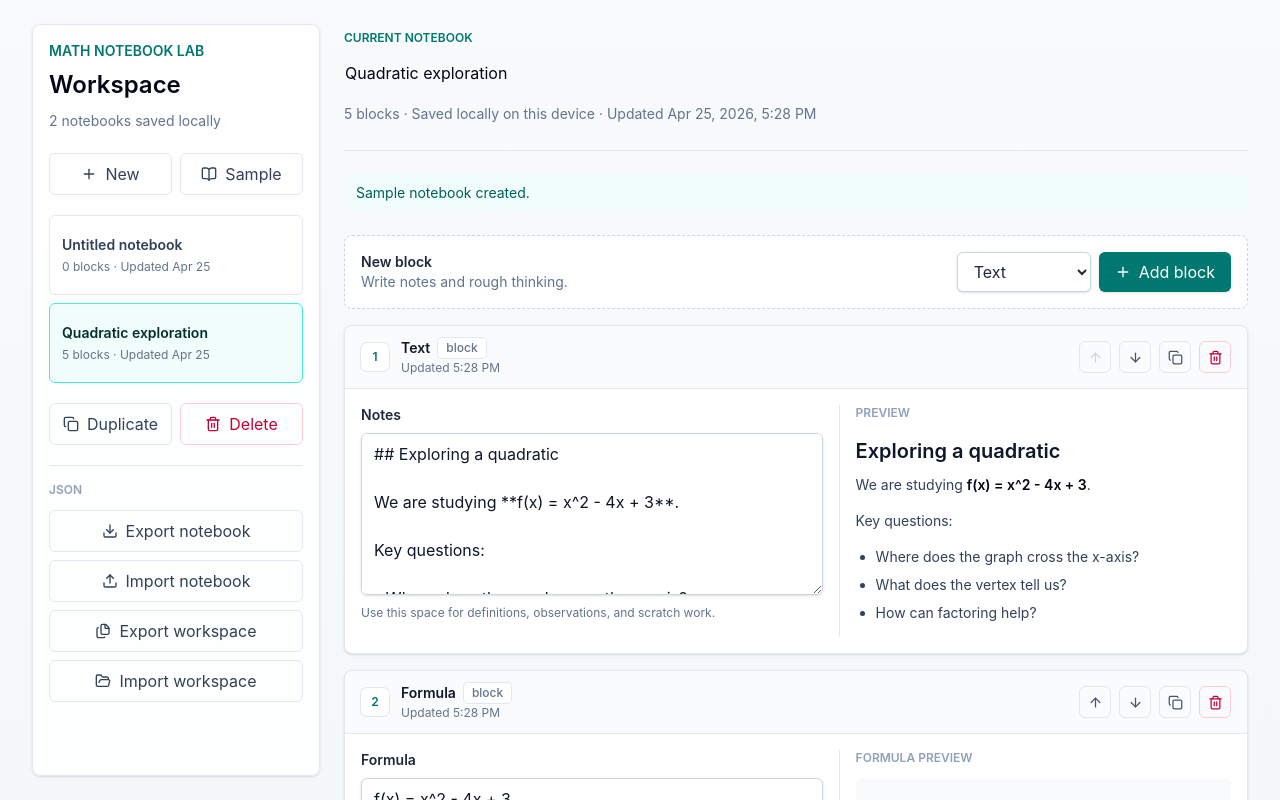
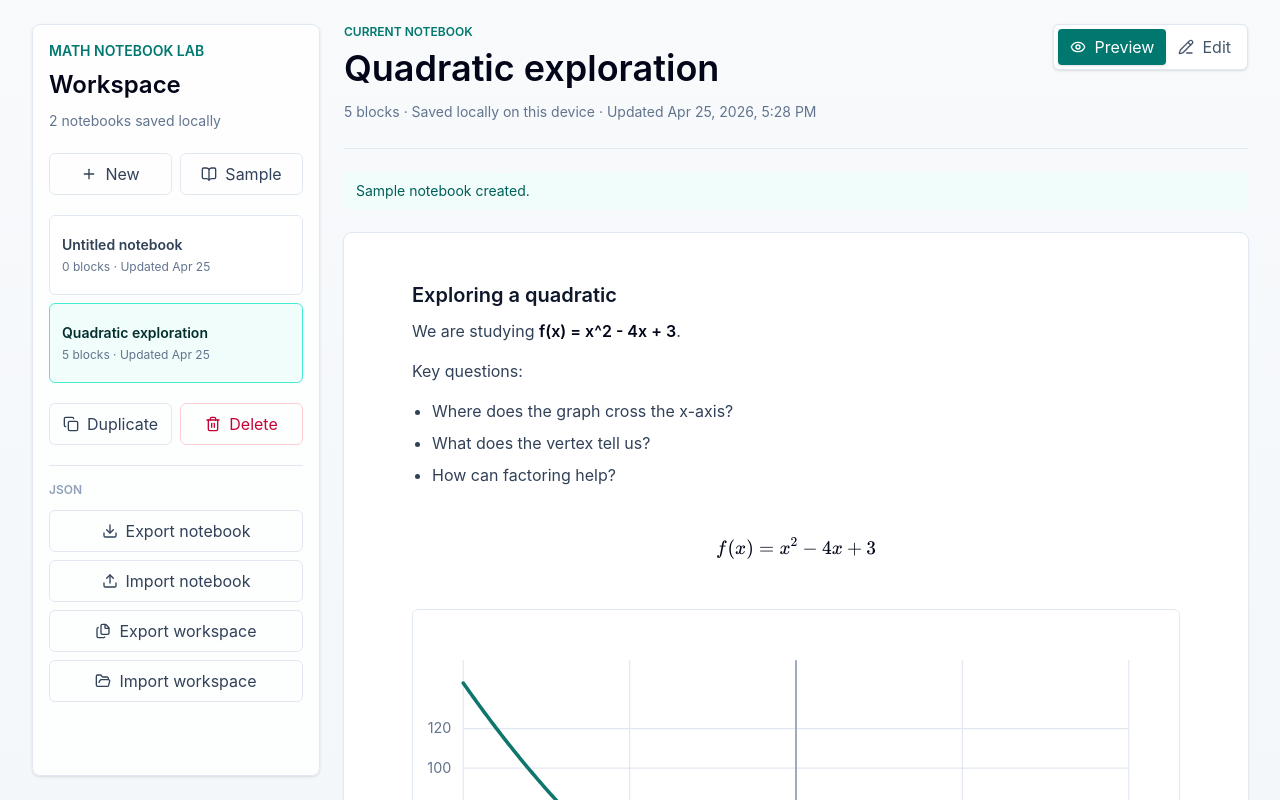
Before and after one commit to Rukomoynikov/mathplorer, a React (Vite) app: page / in a window 1280 px wide. Both pictures are taken after a click on the button "Sample". Shown: the top 800 px of the page. Built offline with nearby package versions, Linux system fonts and the light colour scheme.

Commit message:
Add article-style preview mode

```diff
--- a/src/App.tsx
+++ b/src/App.tsx
@@ -1,5 +1,5 @@
 import { useEffect, useRef, useState } from 'react'
-import { BookOpen, Plus, Upload } from 'lucide-react'
+import { BookOpen, Eye, PencilLine, Plus, Upload } from 'lucide-react'
 import Notebook from './components/Notebook'
 import NotebookTitleControl from './components/NotebookTitleControl'
 import WorkspaceSidebar from './components/WorkspaceSidebar'
@@ -26,6 +26,7 @@ import {
 import type {
   BlockType,
   Notebook as NotebookModel,
+  NotebookViewMode,
   NotebookWorkspace,
 } from './types'
 
@@ -38,6 +39,54 @@ type NoNotebookStateProps = {
   onCreateNotebook: () => void
   onCreateSampleNotebook: () => void
   onImportNotebook: () => void
+}
+
+type NotebookViewModeToggleProps = {
+  mode: NotebookViewMode
+  onModeChange: (mode: NotebookViewMode) => void
+}
+
+function NotebookViewModeToggle({
+  mode,
+  onModeChange,
+}: NotebookViewModeToggleProps) {
+  const options: Array<{
+    icon: typeof Eye
+    label: string
+    value: NotebookViewMode
+  }> = [
+    { icon: Eye, label: 'Preview', value: 'preview' },
+    { icon: PencilLine, label: 'Edit', value: 'edit' },
+  ]
+
+  return (
+    <div
+      aria-label="Notebook view mode"
+      className="inline-flex rounded-md border border-slate-200 bg-white p-1 shadow-sm"
+      role="group"
+    >
+      {options.map(({ icon: Icon, label, value }) => {
+        const isSelected = mode === value
+
+        return (
+          <button
+            key={value}
+            type="button"
+            aria-pressed={isSelected}
+            onClick={() => onModeChange(value)}
+            className={`inline-flex items-center justify-center gap-2 rounded px-3 py-1.5 text-sm font-semibold transition ${
+              isSelected
+                ? 'bg-teal-700 text-white shadow-sm'
+                : 'text-slate-600 hover:bg-slate-50 hover:text-slate-900'
+            }`}
+          >
+            <Icon size={16} aria-hidden="true" />
+            {label}
+          </button>
+        )
+      })}
+    </div>
+  )
 }
 
 function loadWorkspace(): NotebookWorkspace {
@@ -125,6 +174,8 @@ function NoNotebookState({
 
 function App() {
   const [workspace, setWorkspace] = useState<NotebookWorkspace>(loadWorkspace)
+  const [notebookViewMode, setNotebookViewMode] =
+    useState<NotebookViewMode>('preview')
   const [notice, setNotice] = useState<AppNotice | null>(null)
   const notebookImportInputRef = useRef<HTMLInputElement>(null)
   const workspaceImportInputRef = useRef<HTMLInputElement>(null)
@@ -133,6 +184,10 @@ function App() {
     workspace.notebooks.find(
       (notebook) => notebook.id === workspace.currentNotebookId,
     ) ?? null
+
+  useEffect(() => {
+    setNotebookViewMode('preview')
+  }, [currentNotebook?.id])
 
   useEffect(() => {
     try {
@@ -582,10 +637,23 @@ function App() {
           {currentNotebook ? (
             <>
               <header className="border-b border-slate-200 pb-6">
+                <div className="flex flex-col gap-4 sm:flex-row sm:items-start sm:justify-between">
+                  <div className="min-w-0 flex-1">
+                    {notebookViewMode === 'edit' ? (
                       <NotebookTitleControl
                         title={currentNotebook.title}
                         onRename={handleRenameNotebook}
                       />
+                    ) : (
+                      <div>
+                        <p className="text-xs font-semibold uppercase text-teal-700">
+                          Current notebook
+                        </p>
+                        <h1 className="mt-2 break-words text-3xl font-semibold text-slate-950 sm:text-4xl">
+                          {currentNotebook.title}
+                        </h1>
+                      </div>
+                    )}
                     <p className="mt-3 text-sm leading-6 text-slate-500">
                       {currentNotebook.blocks.length}{' '}
                       {currentNotebook.blocks.length === 1 ? 'block' : 'blocks'} ·
@@ -595,6 +663,13 @@ function App() {
                         timeStyle: 'short',
                       })}
                     </p>
+                  </div>
+
+                  <NotebookViewModeToggle
+                    mode={notebookViewMode}
+                    onModeChange={setNotebookViewMode}
+                  />
+                </div>
               </header>
 
               {notice && (
@@ -613,6 +688,7 @@ function App() {
               <Notebook
                 key={currentNotebook.id}
                 blocks={currentNotebook.blocks}
+                mode={notebookViewMode}
                 onAddBlock={handleAddBlock}
                 onLoadSampleNotebook={handleLoadSampleIntoCurrentNotebook}
                 onUpdateBlock={handleUpdateBlock}
--- a/src/components/BlockRenderer.tsx
+++ b/src/components/BlockRenderer.tsx
@@ -4,11 +4,12 @@ import FormulaBlock from './blocks/FormulaBlock'
 import GraphBlock from './blocks/GraphBlock'
 import SolverBlock from './blocks/SolverBlock'
 import TextBlock from './blocks/TextBlock'
-import type { Block } from '../types'
+import type { Block, NotebookViewMode } from '../types'
 
 type BlockRendererProps = {
   block: Block
   index: number
+  mode: NotebookViewMode
   totalBlocks: number
   onCreateExplanationFromFormula: (id: string) => void
   onCreateGraphFromFormula: (id: string) => void
@@ -21,6 +22,7 @@ type BlockRendererProps = {
 export default function BlockRenderer({
   block,
   index,
+  mode,
   totalBlocks,
   onCreateExplanationFromFormula,
   onCreateGraphFromFormula,
@@ -31,7 +33,34 @@ export default function BlockRenderer({
 }: BlockRendererProps) {
   const commonProps = {
     content: block.content,
+    mode,
     onChange: (content: string) => onUpdateBlock(block.id, content),
+  }
+
+  if (mode === 'preview' && !block.content.trim()) {
+    return null
+  }
+
+  const blockContent = (
+    <>
+      {block.type === 'text' && <TextBlock {...commonProps} />}
+      {block.type === 'formula' && (
+        <FormulaBlock
+          {...commonProps}
+          onDelete={() => onDeleteBlock(block.id)}
+          onDuplicate={() => onDuplicateBlock(block.id)}
+          onExplain={() => onCreateExplanationFromFormula(block.id)}
+          onGraph={() => onCreateGraphFromFormula(block.id)}
+        />
+      )}
+      {block.type === 'graph' && <GraphBlock {...commonProps} />}
+      {block.type === 'solver' && <SolverBlock {...commonProps} />}
+      {block.type === 'explanation' && <ExplanationBlock {...commonProps} />}
+    </>
+  )
+
+  if (mode === 'preview') {
+    return <section>{blockContent}</section>
   }
 
   return (
@@ -41,6 +70,7 @@ export default function BlockRenderer({
         blockNumber={index + 1}
         canMoveDown={index < totalBlocks - 1}
         canMoveUp={index > 0}
+        mode={mode}
         onDelete={() => onDeleteBlock(block.id)}
         onDuplicate={() => onDuplicateBlock(block.id)}
         onMoveDown={() => onMoveBlock(block.id, 'down')}
@@ -48,19 +78,7 @@ export default function BlockRenderer({
       />
 
       <div className="p-4">
-        {block.type === 'text' && <TextBlock {...commonProps} />}
-        {block.type === 'formula' && (
-          <FormulaBlock
-            {...commonProps}
-            onDelete={() => onDeleteBlock(block.id)}
-            onDuplicate={() => onDuplicateBlock(block.id)}
-            onExplain={() => onCreateExplanationFromFormula(block.id)}
-            onGraph={() => onCreateGraphFromFormula(block.id)}
-          />
-        )}
-        {block.type === 'graph' && <GraphBlock {...commonProps} />}
-        {block.type === 'solver' && <SolverBlock {...commonProps} />}
-        {block.type === 'explanation' && <ExplanationBlock {...commonProps} />}
+        {blockContent}
       </div>
     </article>
   )
--- a/src/components/BlockToolbar.tsx
+++ b/src/components/BlockToolbar.tsx
@@ -1,12 +1,13 @@
 import type { ReactNode } from 'react'
 import { ArrowDown, ArrowUp, Copy, Trash2 } from 'lucide-react'
-import { BLOCK_TYPE_LABELS, type Block } from '../types'
+import { BLOCK_TYPE_LABELS, type Block, type NotebookViewMode } from '../types'
 
 type BlockToolbarProps = {
   block: Block
   blockNumber: number
   canMoveDown: boolean
   canMoveUp: boolean
+  mode: NotebookViewMode
   onDelete: () => void
   onDuplicate: () => void
   onMoveDown: () => void
@@ -52,11 +53,14 @@ export default function BlockToolbar({
   blockNumber,
   canMoveDown,
   canMoveUp,
+  mode,
   onDelete,
   onDuplicate,
   onMoveDown,
   onMoveUp,
 }: BlockToolbarProps) {
+  const isEditing = mode === 'edit'
+
   return (
     <div className="flex flex-col gap-3 border-b border-slate-200 bg-slate-50/70 px-4 py-3 sm:flex-row sm:items-center sm:justify-between">
       <div className="flex items-center gap-3">
@@ -81,6 +85,7 @@ export default function BlockToolbar({
         </div>
       </div>
 
+      {isEditing && (
         <div className="flex flex-wrap gap-2">
           <ToolbarIconButton
             label="Move block up"
@@ -103,6 +108,7 @@ export default function BlockToolbar({
             <Trash2 size={15} aria-hidden="true" />
           </ToolbarIconButton>
         </div>
+      )}
     </div>
   )
 }
--- a/src/components/Notebook.tsx
+++ b/src/components/Notebook.tsx
@@ -1,9 +1,10 @@
 import AddBlockMenu from './AddBlockMenu'
 import BlockRenderer from './BlockRenderer'
-import type { Block, BlockType } from '../types'
+import type { Block, BlockType, NotebookViewMode } from '../types'
 
 type NotebookProps = {
   blocks: Block[]
+  mode: NotebookViewMode
   onAddBlock: (type: BlockType) => void
   onCreateExplanationFromFormula: (id: string) => void
   onCreateGraphFromFormula: (id: string) => void
@@ -16,6 +17,7 @@ type NotebookProps = {
 
 export default function Notebook({
   blocks,
+  mode,
   onAddBlock,
   onCreateExplanationFromFormula,
   onCreateGraphFromFormula,
@@ -25,9 +27,11 @@ export default function Notebook({
   onMoveBlock,
   onUpdateBlock,
 }: NotebookProps) {
+  const isEditing = mode === 'edit'
+
   return (
     <section className="flex flex-col gap-4" aria-label="Notebook">
-      <AddBlockMenu onAddBlock={onAddBlock} />
+      {isEditing && <AddBlockMenu onAddBlock={onAddBlock} />}
 
       {blocks.length === 0 ? (
         <div className="rounded-lg border border-slate-200 bg-white px-6 py-12 text-center shadow-sm">
@@ -38,8 +42,11 @@ export default function Notebook({
             Start a math notebook
           </p>
           <p className="mx-auto mt-2 max-w-xl text-sm leading-6 text-slate-500">
-            Build from a sample, or add your first block and start exploring.
+            {isEditing
+              ? 'Build from a sample, or add your first block and start exploring.'
+              : 'This notebook is empty. Switch to edit mode to add blocks.'}
           </p>
+          {isEditing && (
             <div className="mt-5 flex flex-col justify-center gap-2 sm:flex-row">
               <button
                 type="button"
@@ -56,14 +63,27 @@ export default function Notebook({
                 Add text block
               </button>
             </div>
+          )}
         </div>
       ) : (
-        <div className="flex flex-col gap-4">
+        <div
+          className={
+            isEditing
+              ? 'flex flex-col gap-4'
+              : 'rounded-lg bg-white px-5 py-6 shadow-sm ring-1 ring-slate-200 sm:px-8 sm:py-8'
+          }
+        >
+          <div
+            className={
+              isEditing ? 'flex flex-col gap-4' : 'mx-auto max-w-3xl space-y-8'
+            }
+          >
             {blocks.map((block, index) => (
               <BlockRenderer
                 key={block.id}
                 block={block}
                 index={index}
+                mode={mode}
                 totalBlocks={blocks.length}
                 onCreateExplanationFromFormula={onCreateExplanationFromFormula}
                 onCreateGraphFromFormula={onCreateGraphFromFormula}
@@ -74,6 +94,7 @@ export default function Notebook({
               />
             ))}
           </div>
+        </div>
       )}
     </section>
   )
--- a/src/components/blocks/BlockEditorShell.tsx
+++ b/src/components/blocks/BlockEditorShell.tsx
@@ -1,9 +1,11 @@
 import type { ReactNode } from 'react'
+import type { NotebookViewMode } from '../../types'
 
 type BlockEditorShellProps = {
   children: ReactNode
   helperText: string
   label: string
+  mode: NotebookViewMode
   output: ReactNode
 }
 
@@ -11,8 +13,13 @@ export default function BlockEditorShell({
   children,
   helperText,
   label,
+  mode,
   output,
 }: BlockEditorShellProps) {
+  if (mode === 'preview') {
+    return <div>{output}</div>
+  }
+
   return (
     <div className="grid gap-4 lg:grid-cols-[minmax(0,1fr)_minmax(18rem,0.85fr)]">
       <div className="flex flex-col gap-2">
--- a/src/components/blocks/ExplanationBlock.tsx
+++ b/src/components/blocks/ExplanationBlock.tsx
@@ -1,5 +1,6 @@
-import { useState } from 'react'
+import { useMemo, useState } from 'react'
 import BlockEditorShell from './BlockEditorShell'
+import type { NotebookViewMode } from '../../types'
 import {
   generateLocalExplanation,
   type ExplanationResult,
@@ -7,20 +8,54 @@ import {
 
 type ExplanationBlockProps = {
   content: string
+  mode: NotebookViewMode
   onChange: (content: string) => void
 }
 
 function ExplanationOutput({
   explanation,
+  mode,
 }: {
   explanation: ExplanationResult | null
+  mode: NotebookViewMode
 }) {
   if (!explanation) {
+    if (mode === 'preview') {
+      return null
+    }
+
     return (
       <p className="mt-3 rounded-md bg-amber-50 px-3 py-3 text-sm leading-6 text-amber-950">
         Ask a question about slope, quadratics, derivatives, graphs, or solving.
         A focused local explanation will appear here.
       </p>
+    )
+  }
+
+  if (mode === 'preview') {
+    return (
+      <section className="space-y-3">
+        <h2 className="text-xl font-semibold text-slate-950">
+          {explanation.title}
+        </h2>
+        <div className="space-y-3">
+          {explanation.paragraphs.map((paragraph) => (
+            <p key={paragraph} className="text-base leading-7 text-slate-700">
+              {paragraph}
+            </p>
+          ))}
+        </div>
+        {explanation.examples && explanation.examples.length > 0 && (
+          <div className="pt-1">
+            <p className="text-sm font-semibold text-slate-900">Examples</p>
+            <ul className="mt-2 list-disc space-y-1 pl-5 text-base leading-7 text-slate-700">
+              {explanation.examples.map((example) => (
+                <li key={example}>{example}</li>
+              ))}
+            </ul>
+          </div>
+        )}
+      </section>
     )
   }
 
@@ -62,10 +97,17 @@ function ExplanationOutput({
 
 export default function ExplanationBlock({
   content,
+  mode,
   onChange,
 }: ExplanationBlockProps) {
   const [explanation, setExplanation] = useState<ExplanationResult | null>(null)
   const canGenerate = content.trim().length > 0
+  const previewExplanation = useMemo(
+    () => (canGenerate ? generateLocalExplanation(content) : null),
+    [canGenerate, content],
+  )
+  const displayedExplanation =
+    mode === 'preview' ? previewExplanation : explanation
 
   function handleContentChange(nextContent: string) {
     onChange(nextContent)
@@ -85,12 +127,15 @@ export default function ExplanationBlock({
     <BlockEditorShell
       label="Question"
       helperText="Ask a question about the concept you are studying."
+      mode={mode}
       output={
         <div>
-          <p className="text-xs font-semibold uppercase text-slate-400">
-            Explanation
-          </p>
-          <ExplanationOutput explanation={explanation} />
+          {mode === 'edit' && (
+            <p className="text-xs font-semibold uppercase text-slate-400">
+              Explanation
+            </p>
+          )}
+          <ExplanationOutput explanation={displayedExplanation} mode={mode} />
         </div>
       }
     >
--- a/src/components/blocks/FormulaBlock.tsx
+++ b/src/components/blocks/FormulaBlock.tsx
@@ -3,9 +3,11 @@ import rehypeKatex from 'rehype-katex'
 import remarkMath from 'remark-math'
 import { Copy, Sparkles, Trash2, LineChart } from 'lucide-react'
 import BlockEditorShell from './BlockEditorShell'
+import type { NotebookViewMode } from '../../types'
 
 type FormulaBlockProps = {
   content: string
+  mode: NotebookViewMode
   onChange: (content: string) => void
   onDelete: () => void
   onDuplicate: () => void
@@ -33,6 +35,7 @@ function toDisplayMath(content: string) {
 
 export default function FormulaBlock({
   content,
+  mode,
   onChange,
   onDelete,
   onDuplicate,
@@ -45,12 +48,21 @@ export default function FormulaBlock({
     <BlockEditorShell
       label="Formula"
       helperText="Capture a formula you want to study, transform, or graph."
+      mode={mode}
       output={
         <div>
+          {mode === 'edit' && (
             <p className="text-xs font-semibold uppercase text-slate-400">
               Formula preview
             </p>
-          <div className="mt-3 rounded-md bg-slate-50 p-4 text-slate-900">
+          )}
+          <div
+            className={
+              mode === 'preview'
+                ? 'overflow-x-auto text-center text-slate-950'
+                : 'mt-3 rounded-md bg-slate-50 p-4 text-slate-900'
+            }
+          >
             {displayMath ? (
               <ReactMarkdown
                 remarkPlugins={[remarkMath]}
@@ -58,12 +70,13 @@ export default function FormulaBlock({
               >
                 {displayMath}
               </ReactMarkdown>
-            ) : (
+            ) : mode === 'preview' ? null : (
               <p className="text-sm text-slate-500">
                 Enter a formula to preview it here.
               </p>
             )}
           </div>
+          {mode === 'edit' && (
             <div className="mt-4 flex flex-wrap gap-2">
               <button
                 type="button"
@@ -100,6 +113,7 @@ export default function FormulaBlock({
                 Delete
               </button>
             </div>
+          )}
         </div>
       }
     >
--- a/src/components/blocks/GraphBlock.tsx
+++ b/src/components/blocks/GraphBlock.tsx
@@ -1,5 +1,6 @@
 import { useMemo } from 'react'
 import BlockEditorShell from './BlockEditorShell'
+import type { NotebookViewMode } from '../../types'
 import {
   createPlot,
   formatGraphTick,
@@ -13,15 +14,22 @@ import {
 
 type GraphBlockProps = {
   content: string
+  mode: NotebookViewMode
   onChange: (content: string) => void
 }
 
-function GraphMessage({ plot }: { plot: Extract<PlotResult, { kind: 'empty' | 'error' }> }) {
+function GraphMessage({
+  mode,
+  plot,
+}: {
+  mode: NotebookViewMode
+  plot: Extract<PlotResult, { kind: 'empty' | 'error' }>
+}) {
   const isError = plot.kind === 'error'
 
   return (
     <div
-      className={`mt-3 rounded-md border p-4 ${
+      className={`rounded-md border p-4 ${mode === 'edit' ? 'mt-3' : ''} ${
         isError ? 'border-amber-200 bg-amber-50' : 'border-slate-200 bg-slate-50'
       }`}
     >
@@ -48,9 +56,15 @@ function GraphMessage({ plot }: { plot: Extract<PlotResult, { kind: 'empty' | 'e
   )
 }
 
-function GraphPreview({ plot }: { plot: PlotResult }) {
+function GraphPreview({
+  mode,
+  plot,
+}: {
+  mode: NotebookViewMode
+  plot: PlotResult
+}) {
   if (plot.kind !== 'plot') {
-    return <GraphMessage plot={plot} />
+    return <GraphMessage mode={mode} plot={plot} />
   }
 
   const graphWidth = SVG_WIDTH - PADDING * 2
@@ -71,7 +85,11 @@ function GraphPreview({ plot }: { plot: PlotResult }) {
   )
 
   return (
-    <div className="mt-3 overflow-hidden rounded-md border border-slate-200 bg-white">
+    <figure
+      className={`overflow-hidden rounded-md border border-slate-200 bg-white ${
+        mode === 'edit' ? 'mt-3' : ''
+      }`}
+    >
       <svg
         viewBox={`0 0 ${SVG_WIDTH} ${SVG_HEIGHT}`}
         role="img"
@@ -163,23 +181,26 @@ function GraphPreview({ plot }: { plot: PlotResult }) {
           y = {plot.expression}
         </code>
       </div>
-    </div>
+    </figure>
   )
 }
 
-export default function GraphBlock({ content, onChange }: GraphBlockProps) {
+export default function GraphBlock({ content, mode, onChange }: GraphBlockProps) {
   const plot = useMemo(() => createPlot(content), [content])
 
   return (
     <BlockEditorShell
       label="Function"
       helperText="Graph functions of x from -10 to 10. Try sin(x), sqrt(x), abs(x), or x^2 - 4*x + 3."
+      mode={mode}
       output={
         <div>
-          <p className="text-xs font-semibold uppercase text-slate-400">
-            Graph preview
-          </p>
-          <GraphPreview plot={plot} />
+          {mode === 'edit' && (
+            <p className="text-xs font-semibold uppercase text-slate-400">
+              Graph preview
+            </p>
+          )}
+          <GraphPreview mode={mode} plot={plot} />
         </div>
       }
     >
--- a/src/components/blocks/SolverBlock.tsx
+++ b/src/components/blocks/SolverBlock.tsx
@@ -1,4 +1,5 @@
 import BlockEditorShell from './BlockEditorShell'
+import type { NotebookViewMode } from '../../types'
 import {
   solveLinearEquation,
   UNSUPPORTED_LINEAR_EQUATION_MESSAGE,
@@ -7,11 +8,22 @@ import {
 
 type SolverBlockProps = {
   content: string
+  mode: NotebookViewMode
   onChange: (content: string) => void
 }
 
-function SolverOutput({ result }: { result: SolverResult }) {
+function SolverOutput({
+  mode,
+  result,
+}: {
+  mode: NotebookViewMode
+  result: SolverResult
+}) {
   if (result.kind === 'empty') {
+    if (mode === 'preview') {
+      return null
+    }
+
     return (
       <div className="mt-3 rounded-md border border-slate-200 bg-slate-50 p-4">
         <p className="text-sm leading-6 text-slate-600">
@@ -23,7 +35,11 @@ function SolverOutput({ result }: { result: SolverResult }) {
 
   if (result.kind === 'unsupported') {
     return (
-      <div className="mt-3 rounded-md border border-amber-200 bg-amber-50 p-4">
+      <div
+        className={`rounded-md border border-amber-200 bg-amber-50 p-4 ${
+          mode === 'edit' ? 'mt-3' : ''
+        }`}
+      >
         <p className="text-sm font-semibold text-amber-950">Unsupported equation</p>
         <p className="mt-1 text-sm leading-6 text-amber-900">
           {UNSUPPORTED_LINEAR_EQUATION_MESSAGE}
@@ -33,7 +49,11 @@ function SolverOutput({ result }: { result: SolverResult }) {
   }
 
   return (
-    <ol className="mt-3 space-y-3 text-sm text-slate-700">
+    <ol
+      className={`space-y-3 text-slate-700 ${
+        mode === 'edit' ? 'mt-3 text-sm' : 'text-base'
+      }`}
+    >
       {result.steps.map((step, index) => (
         <li
           key={`${step.equation}-${index}`}
@@ -54,19 +74,22 @@ function SolverOutput({ result }: { result: SolverResult }) {
   )
 }
 
-export default function SolverBlock({ content, onChange }: SolverBlockProps) {
+export default function SolverBlock({ content, mode, onChange }: SolverBlockProps) {
   const result = solveLinearEquation(content)
 
   return (
     <BlockEditorShell
       label="Equation"
       helperText="This MVP solver supports equations shaped like ax + b = c."
+      mode={mode}
       output={
         <div>
-          <p className="text-xs font-semibold uppercase text-slate-400">
-            Solver steps
-          </p>
-          <SolverOutput result={result} />
+          {mode === 'edit' && (
+            <p className="text-xs font-semibold uppercase text-slate-400">
+              Solver steps
+            </p>
+          )}
+          <SolverOutput mode={mode} result={result} />
         </div>
       }
     >
--- a/src/components/blocks/TextBlock.tsx
+++ b/src/components/blocks/TextBlock.tsx
@@ -3,26 +3,37 @@ import rehypeKatex from 'rehype-katex'
 import remarkGfm from 'remark-gfm'
 import remarkMath from 'remark-math'
 import BlockEditorShell from './BlockEditorShell'
+import type { NotebookViewMode } from '../../types'
 
 type TextBlockProps = {
   content: string
+  mode: NotebookViewMode
   onChange: (content: string) => void
 }
 
-export default function TextBlock({ content, onChange }: TextBlockProps) {
+export default function TextBlock({ content, mode, onChange }: TextBlockProps) {
   const hasContent = content.trim().length > 0
 
   return (
     <BlockEditorShell
       label="Notes"
       helperText="Use this space for definitions, observations, and scratch work."
+      mode={mode}
       output={
         <div>
-          <p className="text-xs font-semibold uppercase text-slate-400">
-            Preview
-          </p>
+          {mode === 'edit' && (
+            <p className="text-xs font-semibold uppercase text-slate-400">
+              Preview
+            </p>
+          )}
           {hasContent ? (
-            <div className="mt-3 text-sm leading-6 text-slate-700">
+            <div
+              className={
+                mode === 'preview'
+                  ? 'text-base leading-7 text-slate-700'
+                  : 'mt-3 text-sm leading-6 text-slate-700'
+              }
+            >
               <ReactMarkdown
                 remarkPlugins={[remarkGfm, remarkMath]}
                 rehypePlugins={[rehypeKatex]}
@@ -67,7 +78,7 @@ export default function TextBlock({ content, onChange }: TextBlockProps) {
                 {content}
               </ReactMarkdown>
             </div>
-          ) : (
+          ) : mode === 'preview' ? null : (
             <p className="mt-3 text-sm leading-6 text-slate-500">
               Start typing to see your note preview.
             </p>
--- a/src/types.ts
+++ b/src/types.ts
@@ -1,4 +1,5 @@
 export type BlockType = 'text' | 'formula' | 'graph' | 'solver' | 'explanation'
+export type NotebookViewMode = 'preview' | 'edit'
 
 export type Block = {
   id: string
```
Lines whose indentation alone changed are shown as unchanged.
